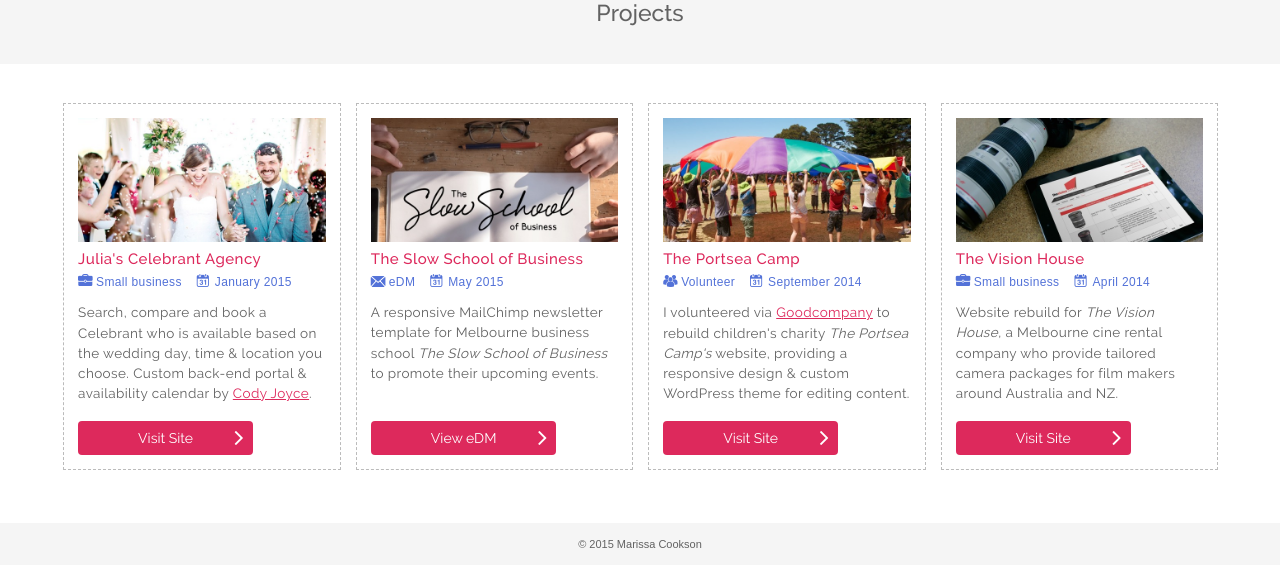
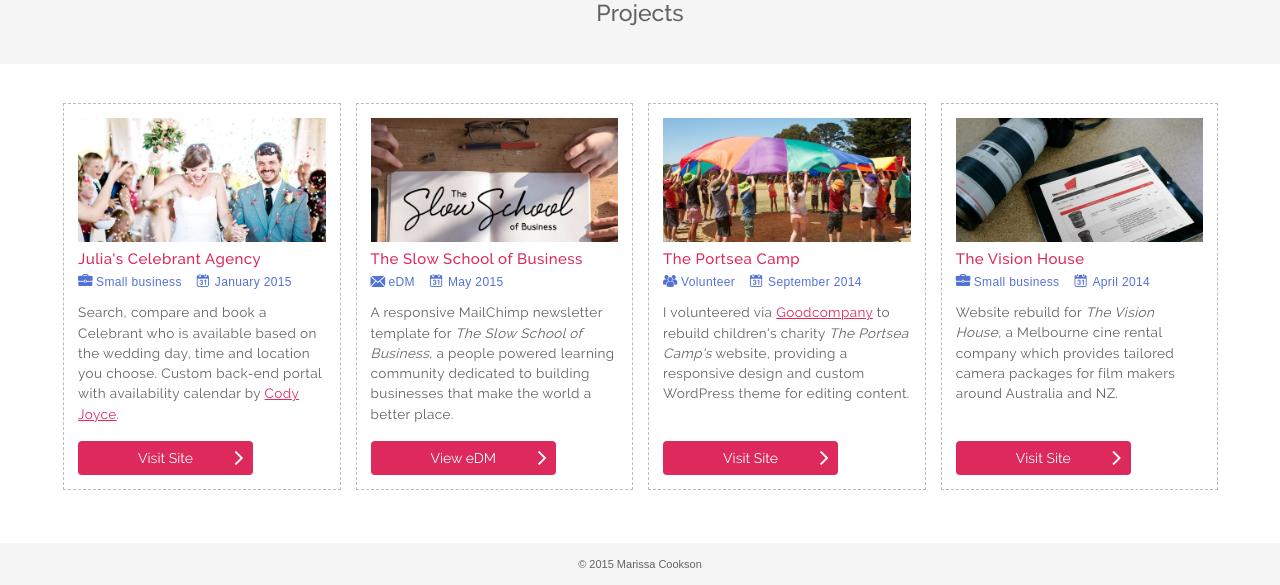
Before and after one commit to marissajmc/projects, a PHP site: page /projects in a window 1280 px wide. Shown: the part 364-949 px from the top of the page. Before the commit the page ends 912 px from the top, so only its background shows below. Run offline with PHP 8.4, Linux system fonts and the light colour scheme.

Commit message:
Copy updates

```diff
--- a/contact.php
+++ b/contact.php
@@ -44,7 +44,7 @@
 	<section class="l-section l-center-align l-light-container contact">
 		<div class="row">
 			<div class="columns">
-				<p>Want to discuss your favourite Doctor or send an enquiry? Feel free to contact me at <a href="mailto:marissjmc@gmail.com">marissajmc@gmail.com</a></p>
+				<p>Want to discuss your favourite Doctor or send an enquiry? Feel free to contact me at <a href="mailto:marissajmc@gmail.com">marissajmc@gmail.com</a></p>
 			</div>
 		</div>
 	</section>
--- a/projects.php
+++ b/projects.php
@@ -53,7 +53,7 @@
 								<li class="project__category icon icon--business">Small business</li>
 								<li class="project__date icon icon--calendar">January 2015</li>
 							</ul>
-							<p>Search, compare and book a Celebrant who is available based on the wedding day, time &amp; location you choose. Custom back-end portal &amp; availability calendar by <a href="http://clearsky.net.au/" target="_blank">Cody Joyce</a>.</p>
+							<p>Search, compare and book a Celebrant who is available based on the wedding day, time and location you choose. Custom back-end portal with availability calendar by <a href="http://clearsky.net.au/" target="_blank">Cody Joyce</a>.</p>
 							<a href="https://juliascelebrantagency.com/" class="button project__cta" target="_blank">Visit Site</a>
 						</div>
 					</li>
@@ -65,7 +65,7 @@
 								<li class="project__category icon icon--email">eDM</li>
 								<li class="project__date icon icon--calendar">May 2015</li>
 							</ul>
-							<p>A responsive MailChimp newsletter template for Melbourne business school <i>The Slow School of Business</i> to promote their upcoming events.</p>
+							<p>A responsive MailChimp newsletter template for <i>The Slow School of Business</i>, a people powered learning community dedicated to building businesses that make the world a better place.</p>
 							<a href="http://us5.campaign-archive2.com/?u=d66c567f37d15bd06302b2f6b&amp;id=d6dcf12a28" class="button project__cta" target="_blank">View eDM</a>
 						</div>
 					</li>
@@ -77,7 +77,7 @@
 								<li class="project__category icon icon--volunteer">Volunteer</li>
 								<li class="project__date icon icon--calendar">September 2014</li>
 							</ul>
-							<p>I volunteered via <a href="https://www.goodcompany.com.au/browse/Vacancy.aspx?VacancyId=79277" target="_blank">Goodcompany</a> to rebuild children's charity <i>The Portsea Camp's</i> website, providing a responsive design &amp; custom WordPress theme for editing content.
+							<p>I volunteered via <a href="https://www.goodcompany.com.au/browse/Vacancy.aspx?VacancyId=79277" target="_blank">Goodcompany</a> to rebuild children's charity <i>The Portsea Camp's</i> website, providing a responsive design and custom WordPress theme for editing content.
 							</p>
 							<a href="http://www.theportseacamp.com.au/" class="button project__cta" target="_blank">Visit Site</a>
 						</div>
@@ -91,7 +91,7 @@
 								<li class="project__category icon icon--business">Small business</li>
 								<li class="project__date icon icon--calendar">April 2014</li>
 							</ul>
-							<p>Website rebuild for <i>The Vision House</i>, a Melbourne cine rental company who provide tailored camera packages for film makers around Australia and NZ.</p>
+							<p>Website rebuild for <i>The Vision House</i>, a Melbourne cine rental company which provides tailored camera packages for film makers around Australia and NZ.</p>
 							<a href="http://www.thevisionhouse.com.au/" class="button project__cta" target="_blank">Visit Site</a>
 						</div>
 					</li>
--- a/src/sass/components/projects/_project-list.scss
+++ b/src/sass/components/projects/_project-list.scss
@@ -111,6 +111,7 @@
 
 	.project__cta {
 		width: 100%;
+		position: relative;
 		// width: rem-calc(150);
 		// padding: rem-calc(10 14);
 		// text-align: left;
```
Also changed, not shown: index.php (+7 -7 lines), dist/css/style.css.
